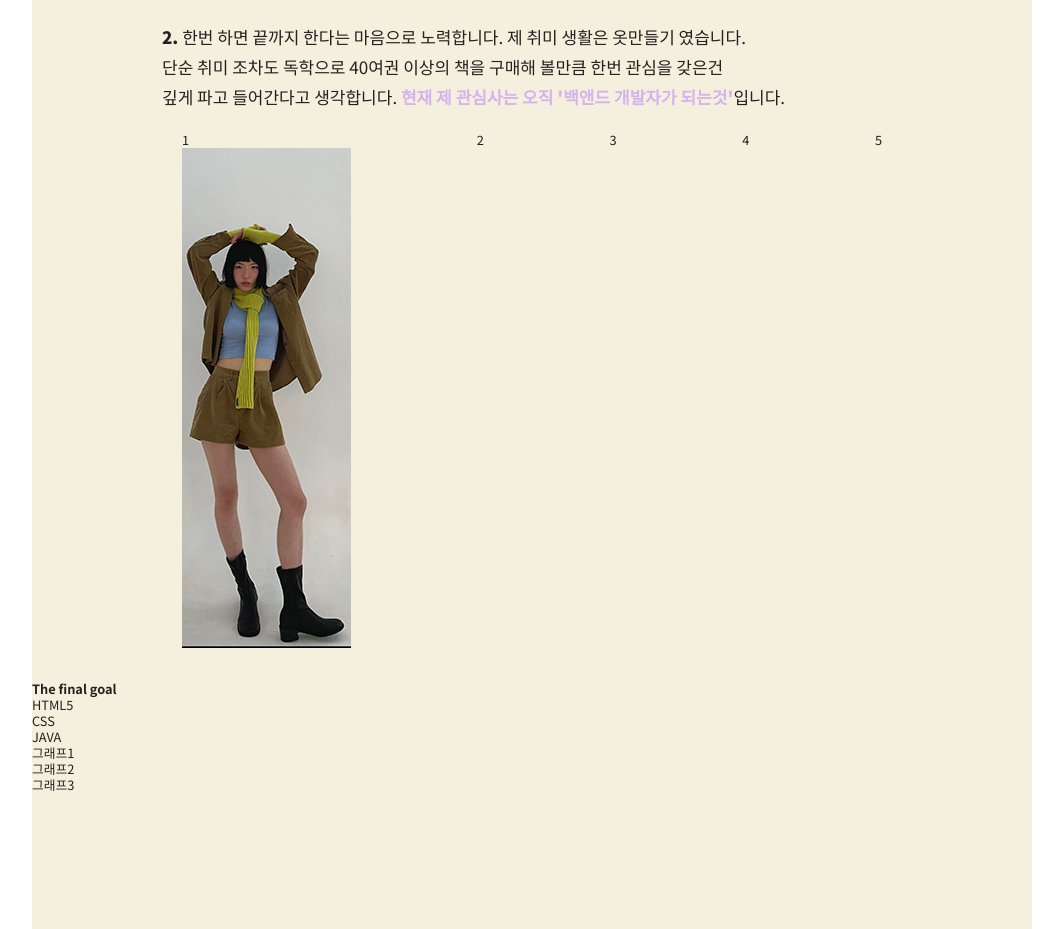
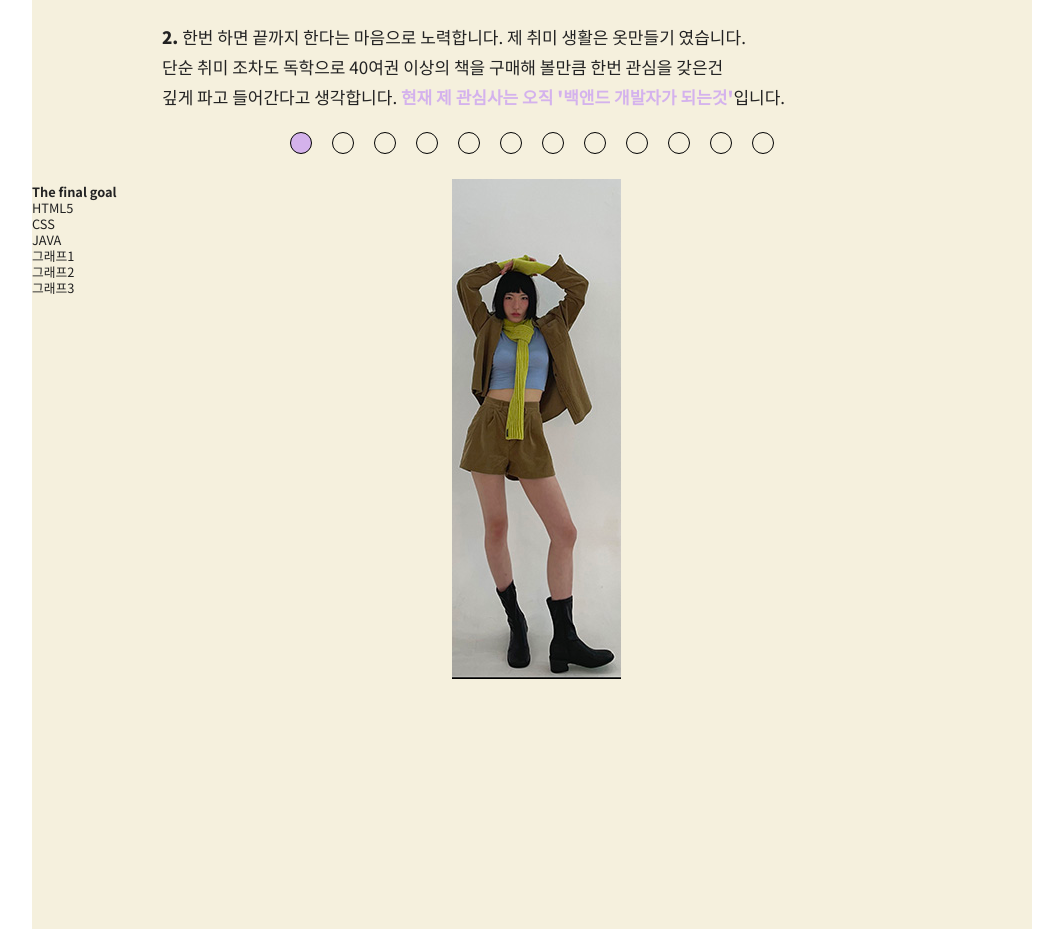
Before and after one commit to leehana12/aboutme, a plain HTML site: page index.html in a window 1280 px wide. Shown: the part 1320-2249 px from the top of the page, without its empty margins (108-1171 px from the left). Drawn offline with Linux system fonts and the light colour scheme; a web font is replaced by a local one.

Commit message:
section strengths 두번쨰 박스 작성

```diff
--- a/css/style.css
+++ b/css/style.css
@@ -178,16 +178,49 @@ section>.strengths>.box>figure>figcaption{
 }
 
 section>.strengths>.box>.container>ul{
-	display: flex;
+	position: relative;
+    display: flex;
 	flex-direction: row;
-    justify-content: space-between;
+    justify-content: center;
 	margin: 30px auto;
     width: 700px;
+}
+section>.strengths>.box>.container>ul>.button{
+    margin-bottom: 30px;
+    width: 20px;
+    height: 20px;
+    text-indent: -9999px;
+    background-color: transparent;
+    border: 1px solid #000;
+    border-radius: 50%;
+    margin: 0 10px;
+}
+section>.strengths>.box>.container>ul>.button:nth-child(1){
+    background-color: #d4b2eb;
+}
+section>.strengths>.box>.container>ul>.button:hover,
+section>.strengths>.box>.container>ul>.button:hover>ul>li>img{
+    background-color: #d4b2eb;
+    visibility: visible;
+}
 
+section>.strengths>.box>.container>ul>.button>ul{}
+section>.strengths>.box>.container>ul>.button>ul>li{
+    width: 100%;
+    height: 500px;
 }
-section>.strengths>.box>ul>li{}
-section>.strengths>.box>ul>li>ul{}
-section>.strengths>.box>ul>li>ul>li{
-	display: block;
-	margin: 0 auto;
+section>.strengths>.box>.container>ul>.button>ul>.on>img{
+    position: absolute;
+    left: 270px;
+    display: block;
+    margin: 0 auto;
+    margin-top: 30px;
 }
+section>.strengths>.box>.container>ul>.button>ul>.off>img{
+    position: absolute;
+    left: 270px;
+    display: block;
+    visibility: hidden;
+    margin: 0 auto;
+    margin-top: 30px;
+}
--- a/index.html
+++ b/index.html
@@ -101,25 +101,76 @@
 					</p>
 					<div class="container">
 						<ul>
-							<li><a href="#">1</a>
+							<li class="button"><a href="#">1</a>
 								<ul>
-									<li><img src="./images/h500골덴_셔츠바지.jpg" alt="#" /></li>
+									<li class="on"><img src="./images/h500골덴_셔츠바지.jpg" alt="#" /></li>
 								</ul>
 							</li>
 
-							<li><a href="#">2</a>
+							<li class="button"><a href="#">2</a>
+								<ul>
+									<li class="off"><img src="./images/h500그린탑스커트.jpg" alt="#" /></li>
+								</ul>
 							</li>
 
-							<li><a href="#">3</a>
-
+							<li class="button"><a href="#">3</a>
+								<ul>
+									<li class="off"><img src="./images/h500레자팬츠오버자켓.jpg" alt="#" /></li>
+								</ul>
 							</li>
 
-							<li><a href="#">4</a>
-
+							<li class="button"><a href="#">4</a>
+								<ul>
+									<li class="off"><img src="./images/h500물나염레자탑피스3.jpg" alt="#" /></li>
+								</ul>
 							</li>
 
-							<li><a href="#">5</a>
+							<li class="button"><a href="#">5</a>
+								<ul>
+									<li class="off"><img src="./images/h500베스트크롭레더자켓5-1.jpg" alt="#" /></li>
+								</ul>
+							</li>
 
+							<li class="button"><a href="#">5</a>
+								<ul>
+									<li class="off"><img src="./images/h500사선와일드팬츠1.jpg" alt="#" /></li>
+								</ul>
+							</li>
+
+							<li class="button"><a href="#">5</a>
+								<ul>
+									<li class="off"><img src="./images/h500알파카퍼롱코트1-1.jpg" alt="#" /></li>
+								</ul>
+							</li>
+
+							<li class="button"><a href="#">5</a>
+								<ul>
+									<li class="off"><img src="./images/h500절개청바지.jpg" alt="#" /></li>
+								</ul>
+							</li>
+
+							<li class="button"><a href="#">5</a>
+								<ul>
+									<li class="off"><img src="./images/h500체크셔츠원피스2-4.jpg" alt="#" /></li>
+								</ul>
+							</li>
+
+							<li class="button"><a href="#">5</a>
+								<ul>
+									<li class="off"><img src="./images/h500체크코트2.jpg" alt="#" /></li>
+								</ul>
+							</li>
+
+							<li class="button"><a href="#">5</a>
+								<ul>
+									<li class="off"><img src="./images/h500트렌치코트1-5.jpg" alt="#" /></li>
+								</ul>
+							</li>
+
+							<li class="button"><a href="#">5</a>
+								<ul>
+									<li class="off"><img src="./images/h500호피스모크블라우스3-1.jpg" alt="#" /></li>
+								</ul>
 							</li>
 
 						</ul>
```
Also changed, not shown: images/h500레자팬츠오버자켓.jpg (renamed from images/h500레자 팬츠 or  오버자켓.jpg), images/h500사선와일드팬츠1.jpg (renamed from images/h500사선 와일드 팬츠1.jpg), images/h500호피스모크블라우스3-1.jpg (renamed from images/h500호피 스모크 블라우스3-1.jpg), images/체크코트2.jpg, images/트렌치코트1-5 .jpg (added), images/호피 스모크 블라우스3-1.jpg.
